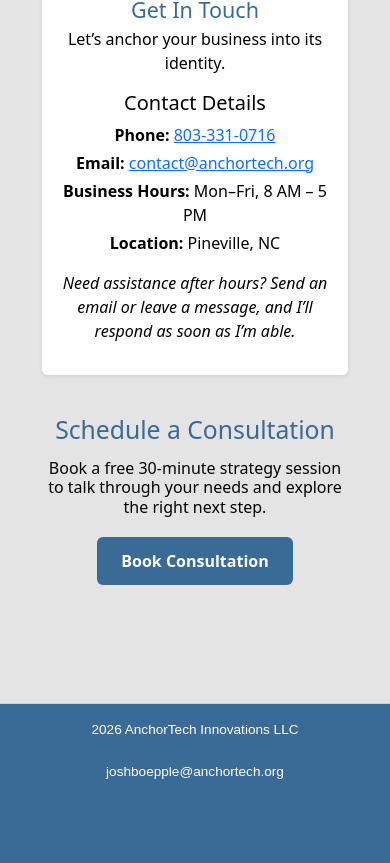
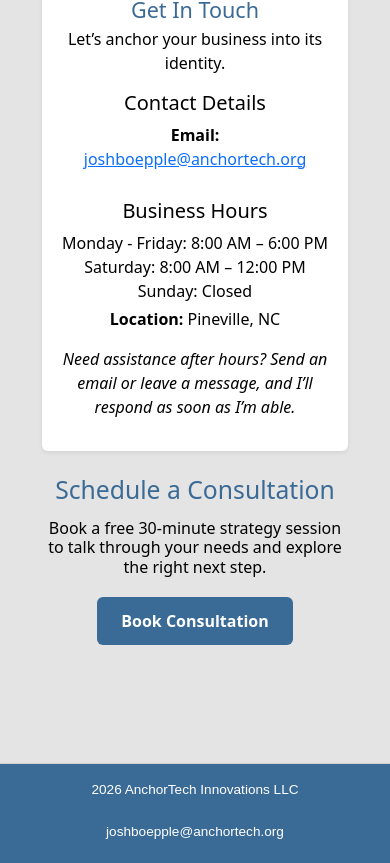
Before and after one commit to jboe26/AnchorTech2026, a React (Create React App) app: page /contact in a window 390 px wide. Shown: the part 1077-1940 px from the top of the page. Before the commit the page ends 1880 px from the top, so only its background shows below. Built offline with nearby package versions, Linux system fonts and the light colour scheme.

Commit message:
removed personal phone number

```diff
--- a/src/components/Contact.js
+++ b/src/components/Contact.js
@@ -1,5 +1,5 @@
-import React, { useState } from 'react';
-import anchortechLogo from '../assets/logo2.png';
+import { useState } from 'react';
+import anchortechLogo from '../assets/Logo White.jpg';
 import '../style.css';
 import 'bootstrap/dist/css/bootstrap.min.css';
 import 'bootstrap/dist/js/bootstrap.bundle.min.js';
@@ -17,7 +17,7 @@
   const handleSubmit = (e) => {
     e.preventDefault();
 
-    const recipient = 'contact@anchortech.org';
+    const recipient = 'joshboepple@anchortech.org';
     const { name, email, message } = formData;
 
     if (!name || !email || !message) {
@@ -57,7 +57,7 @@
           <>
             Your email draft has been prepared. Please check your email application (it may be in a new window or tab).
             If the draft does not open, you can email us directly at{' '}
-            <a href="mailto:contact@anchortech.org">contact@anchortech.org</a>.
+            <a href="mailto:joshboepple@anchortech.org">joshboepple @anchortech.org</a>.
           </>
         )
       });
@@ -68,10 +68,11 @@
   return (
     <section className="contact-section py-5" style={{ backgroundColor: '#e4e4e4' }}>
       <div className="container">
-        <div className="row justify-content-center align-items-start">
 
-          {/* Left: Contact Form */}
-          <div className="col-md-6 mb-4">
+        <div className="row justify-content-center">
+
+          {/* LEFT COLUMN — FORM */}
+          <div className="col-lg-6 col-md-7 mb-4">
             <h2 className="mb-3">Start the Conversation</h2>
             <p className="contact-description">
               Every project starts with a simple conversation. Share a bit about your business, and we’ll explore how to
@@ -162,9 +163,10 @@
             </form>
           </div>
 
-          {/* Right: Contact Info / Founder Card */}
-          <div className="col-md-5 offset-md-1">
-            <div className="contact-card p-3 p-md-4 bg-white rounded shadow-sm">
+          {/* RIGHT COLUMN — CONTACT CARD + CALENDLY */}
+          <div className="col-lg-5 col-md-7">
+
+            <div className="contact-card p-3 p-md-4 bg-white rounded shadow-sm mb-4">
               <div className="text-center mb-3">
                 <img
                   src={anchortechLogo}
@@ -180,13 +182,17 @@
 
               <h5 className="mb-2">Contact Details</h5>
               <p className="contact-description mb-1">
-                <strong>Phone:</strong> <a href="tel:+18033310716">803-331-0716</a>
+                {/* <strong>Phone:</strong> <a href="tel:+18033310716">803-331-0716</a> */}
               </p>
               <p className="contact-description mb-1">
-                <strong>Email:</strong> <a href="mailto:contact@anchortech.org">contact@anchortech.org</a>
+                <strong>Email:</strong> <a href="mailto:joshboepple@anchortech.org">joshboepple@anchortech.org</a>
               </p>
+              <br />
               <p className="contact-description mb-1">
-                <strong>Business Hours:</strong> Mon–Fri, 8 AM – 5 PM
+                <h5>Business Hours</h5>
+                Monday - Friday: 8:00 AM – 6:00 PM <br />
+                Saturday: 8:00 AM – 12:00 PM <br />
+                Sunday: Closed
               </p>
               <p className="contact-description mb-3">
                 <strong>Location:</strong> Pineville, NC
@@ -198,7 +204,7 @@
               </p>
             </div>
 
-            <div style={{ textAlign: 'center', marginTop: '40px' }}>
+            <div className="text-center">
               <h2 style={{ color: '#3A6A96', marginBottom: '15px' }}>Schedule a Consultation</h2>
               <h5 style={{ maxWidth: '700px', margin: '0 auto 20px', fontSize: '16px' }}>
                 Book a free 30-minute strategy session to talk through your needs and explore the right next step.
@@ -220,6 +226,7 @@
                 Book Consultation
               </a>
             </div>
+
           </div>
 
         </div>
```
